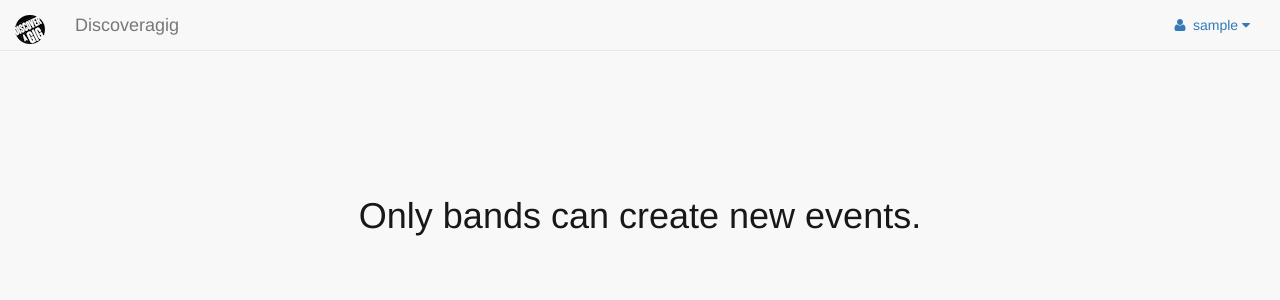
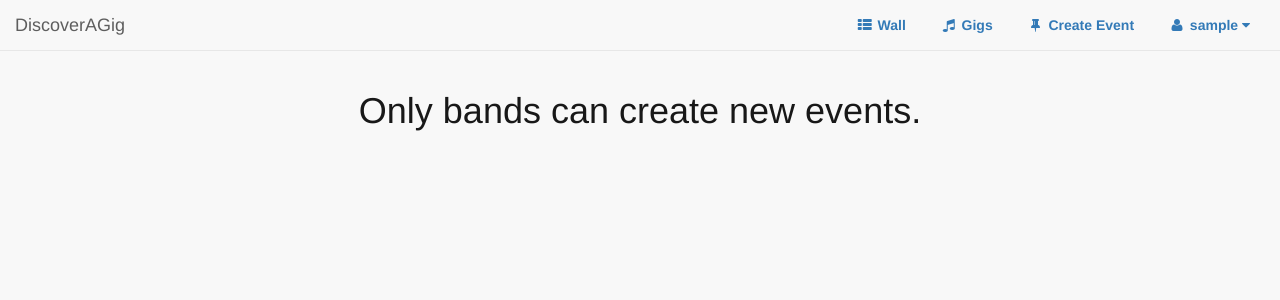
Before and after one commit to jakealdred/discoveragig, a Django app: page /create_event in a window 1280 px wide. Shown: the top 300 px of the page. Run offline with Django 3.2, Linux system fonts and the light colour scheme; the visitor is signed in with stand-in values (Sample User, id 1); some libraries are stand-ins or nearby versions.

Commit message:
Cleaned the base file

```diff
--- a/templates/webapp/base.html
+++ b/templates/webapp/base.html
@@ -22,9 +22,10 @@
 
     <!-- Custom CSS -->
     <link href="{{STATIC_URL}}css/sb-admin-2.css" rel="stylesheet">
-    <link href="{{STATIC_URL}}css/fan.css" rel="stylesheet">
     <!-- Custom Fonts -->
     <link href="{{STATIC_URL}}css/font-awesome/css/font-awesome.min.css" rel="stylesheet" type="text/css">
+
+
     <!-- background -->
     <link href="{{STATIC_URL}}css/event_page.css" rel="stylesheet">
     <link href="http://code.jquery.com/ui/1.10.4/themes/ui-lightness/jquery-ui.css" rel="stylesheet">
@@ -32,7 +33,6 @@
     <link rel="stylesheet" type="text/css" href="/media/admin/css/base.css"/>
     <link rel="stylesheet" type="text/css" href="/media/admin/css/global.css"/>
     <link rel="stylesheet" type="text/css" href="/media/admin/css/widgets.css"/>
-    <link href="{{STATIC_URL}}css/submit-button.css" rel="stylesheet">
 
     <!-- Forms -->
     <link rel="stylesheet" type="text/css" href="{{STATIC_URL}}css/forms.css"/>
@@ -40,38 +40,69 @@
 
 <!-- add styles -->
 <link href="css/ui-lightness/jquery-ui-1.9.2.custom.min.css" rel="stylesheet" type="text/css" />
-<!-- add scripts -->
-<script src="js/jquery.191.js"></script>
-<script src="js/jquery-ui-1.9.2.custom.min.js"></script>
 
 </head>
 
 <body>
-<div class="background-image">
-</div>
 	<div id="wrapper">
 	    <!-- Navigation -->
-	    <nav class="navbar navbar-default navbar-static-top" role="navigation" style="margin-bottom: 0;  ">
+	    <nav class="navbar navbar-default navbar-static-top" role="navigation" style="margin-botton:0">
             <div class="navbar-header">
-	            <a class="navbar-brand" href="{% url 'index' %}"><img src="{% static "img/logo.jpg" %}" style="opacity:1 "></a>
-	        </div>
-	        <div class="navbar-header">
-	        	<a class="navbar-brand" href="{% url 'index' %}">Discoveragig</a>
+                <button type="button" class="navbar-toggle" data-toggle="collapse" data-target=".navbar-collapse">
+                    <span class="sr-only">Toggle navigation</span>
+                    <span class="icon-bar"></span>
+                    <span class="icon-bar"></span>
+                    <span class="icon-bar"></span>
+                </button>
+                <a class="navbar-brand" href="{% url 'index' %}">DiscoverAGig</a>
             </div>
             <!-- /.navbar-header -->
 
-	        <!--Navigation bar in the right -->
             <ul class="nav navbar-top-links navbar-right">
                 {% if user.is_authenticated %}
+                    <li>
+                        <a href="{% url 'index' %}">
+                        {% if user_type == 'fan' %}
+                            <i class="fa fa-home fa-fw"></i> <b>Home</b>
+                        {% else %}
+                            <i class="fa fa-th-list fa-fw"></i> <b>Wall</b>
+                        {% endif %}
+                        </a>
+                    </li>
+                    <li>
+                        <a href="{% url 'events' %}">
+                            <i class="fa fa-music fa-fw"></i> <b>Gigs</b>
+                        </a>
+                    </li>
+                    {% if user_type == 'fan' %}
+                    <!-- Fan Top Bar -->
+                    <li>
+                        <a href="{% url 'achievements' %}">
+                            <i class="fa fa-trophy fa-fw"></i> <b>Achievements</b>
+                        </a>
+                    </li>
+                    {% else %}
+                    <li>
+                        <a href="{% url 'create_event' %}">
+                            <i class="fa fa-thumb-tack fa-fw"></i> <b>Create Event</b>
+                        </a>
+                    </li>
+                    {% endif %}
                     <li class="dropdown">
                         <a class="dropdown-toggle" data-toggle="dropdown" href="#">
-                        <i class="fa fa-user fa-fw"></i> {{ user.username }} <i class="fa fa-caret-down"></i>
+                            <i class="fa fa-user fa-fw"></i> <b>{{ user.username }}</b> <i class="fa fa-caret-down"></i>
                         </a>
                         <ul class="dropdown-menu dropdown-user">
-                        <li><a href="{% url 'fan' user.username %}"><i class="fa fa-user fa-fw"></i> Profile</a>
+                            <li>
+                            {% if user_type == 'fan' %}
+                            <a href="{% url 'fan' user.username %}">
+                            {% else %}
+                            <a href="{% url 'band' user.username %}">
+                            {% endif %}
+                            <i class="fa fa-user fa-fw"></i> My Profile</a>
                             </li>
                             <li class="divider"></li>
-                        <li><a href="#"><i class="fa fa-gear fa-fw"></i> Settings</a>
+                            <li><a href="{% url 'edit_profile' %}"><i class="fa fa-gear fa-fw"></i> Edit Profile</a>
                             </li>
                             <li class="divider"></li>
                             <li><a href="{% url 'logout' %}"><i class="fa fa-sign-out fa-fw"></i> Logout</a>
@@ -80,34 +111,34 @@
                         <!-- /.dropdown-user -->
                     </li>
                 {% else %}
-
                     <li>
+                        <a href="{% url 'events' %}">
+                            <i class="fa fa-music fa-fw"></i> <b>Events</b>
+                        </a>
+                    </li>
+                    <li class="dropdown">
                         <a class="dropdown-toggle" data-toggle="dropdown" href="#">
-                		<i class="fa fa-lock fa-fw"></i><b>Register</b> <i class="fa fa-caret-down"></i>
+                            <i class="fa fa-key fa-fw"></i> <b>Register</b> <i class="fa fa-caret-down"></i>
                         </a>
-                	<ul class="dropdown-menu">
-                		<li><a href="{% url 'register' "band" %}">As a Band</a>
+                        <ul class="dropdown-menu dropdown-user">
+                            <li><a href="{% url 'register' 'fan' %}"><i class="fa fa-user fa-fw"></i> Fan</a>
                             </li>
-						<li><a href="{% url 'register' "fan" %}">As a Fan</a>
+                            <li class="divider"></li>
+                            <li><a href="{% url 'register' 'band' %}"><i class="fa fa-group fa-fw"></i> Band</a>
                             </li>
                         </ul>
+                        <!-- /.dropdown-user -->
                     </li>
                 {% endif %}
-                <!-- /.dropdown -->
             </ul>
-	        <!-- /.navbar-static-side -->
 	    </nav>
 
         <!-- Page Content -->
         <div class="container-fluid">
-            <div class="row" style = padding-top:10% >
-                <!-- /.col-lg-12 -->
+            <div class="row">
                 {% block main_body %}{% endblock %}
             </div>
-            <!-- /.row -->
         </div>
-            <!-- /.container-fluid -->
-        <!-- /#page-wrapper -->
 
 	</div>
 	<!-- end of wrapper -->
@@ -125,6 +156,17 @@
 
     <!-- Custom Theme JavaScript -->
     <script src="{{STATIC_URL}}js/javascript/js/sb-admin-2.js"></script>
+
+    <!-- Other -->
+    <script src="js/jquery.191.js"></script>
+    <script src="js/jquery-ui-1.9.2.custom.min.js"></script>
+    <script src="http://code.jquery.com/jquery-1.10.2.js"></script>
+    <script src="http://code.jquery.com/ui/1.10.4/jquery-ui.js"></script>
+      <script>
+         $(function() {
+            $( "#datepicker-1" ).datepicker();
+         });
+      </script>
 	<!-- fade-->
 	<script src="{{STATIC_URL}}js/javascript/js/event_page.js"></script>
     	<script src="{{STATIC_URL}}js/javascript/js/submit-button.js"></script>
```
Lines whose indentation alone changed are shown as unchanged.
